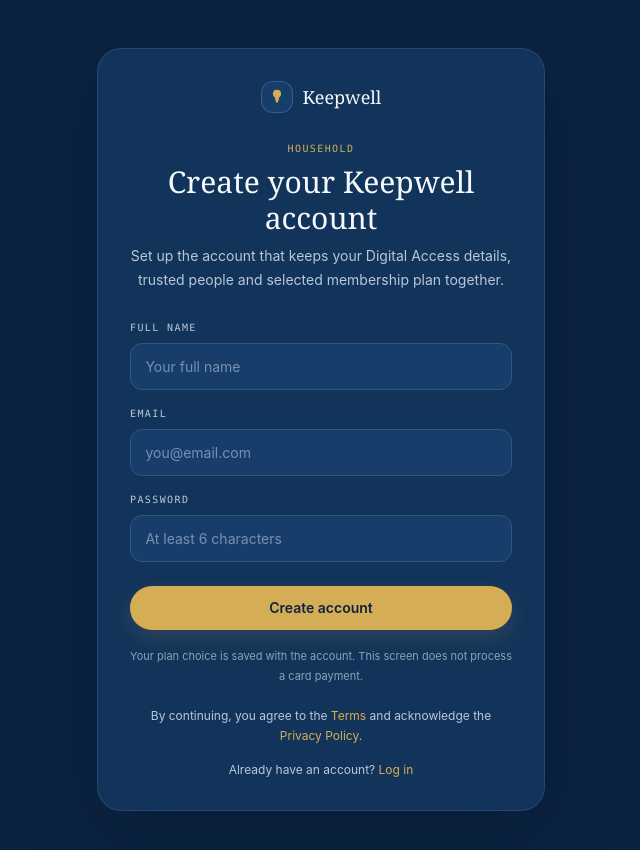
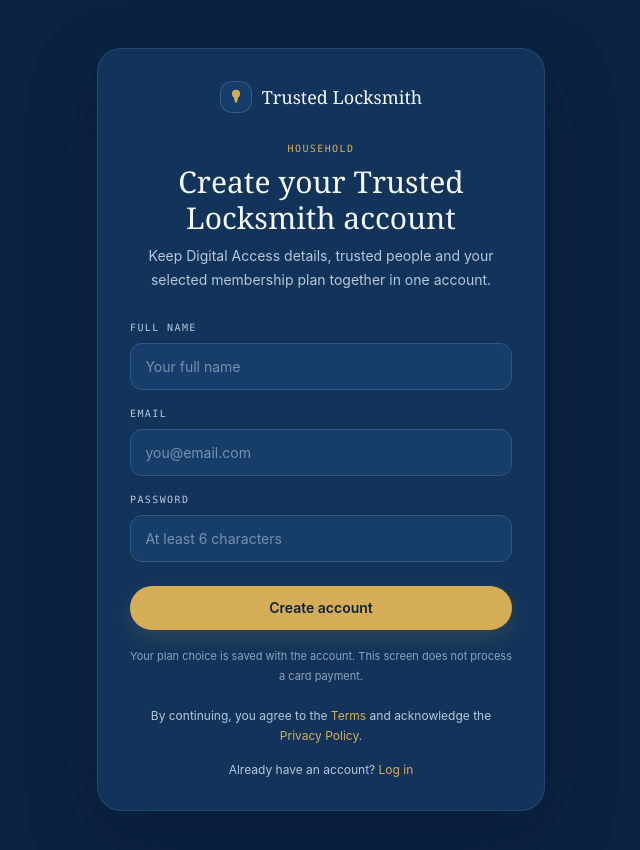
Before and after one commit to unikmo/Keepwell, a Next.js app: page /signup in a window 1280 px wide. Shown: the top 850 px of the page, without its empty margins (319-959 px from the left). Built offline with nearby package versions, Linux system fonts and the light colour scheme; no server answers.

Commit message:
Rebrand membership signup to Trusted Locksmith

```diff
--- a/src/app/signup/page.tsx
+++ b/src/app/signup/page.tsx
@@ -18,11 +18,11 @@ export default async function SignupPage({ searchParams }: { searchParams: Promi
         <div className="text-center">
           <Link href="/" className="inline-flex items-center gap-2.5 font-display text-lg font-medium text-parchment">
             <span className="grid h-8 w-8 place-items-center rounded-xl border border-sky/25 bg-surface-raised"><Keyhole className="h-4 w-3 text-brass" /></span>
-            Keepwell
+            Trusted Locksmith
           </Link>
           <div className="mt-7 font-mono text-[10px] uppercase tracking-[0.14em] text-brass">{PLAN_LABELS[planId]}</div>
-          <h1 className="mt-2 font-display text-3xl font-medium text-parchment">Create your Keepwell account</h1>
-          <p className="mt-2 text-sm leading-6 text-parchment-dim">Set up the account that keeps your Digital Access details, trusted people and selected membership plan together.</p>
+          <h1 className="mt-2 font-display text-3xl font-medium text-parchment">Create your Trusted Locksmith account</h1>
+          <p className="mt-2 text-sm leading-6 text-parchment-dim">Keep Digital Access details, trusted people and your selected membership plan together in one account.</p>
         </div>
 
         {error && <div className="mt-6 rounded-xl border border-ember/30 bg-ember/10 px-4 py-3 text-sm text-ember">{error}</div>}
```
